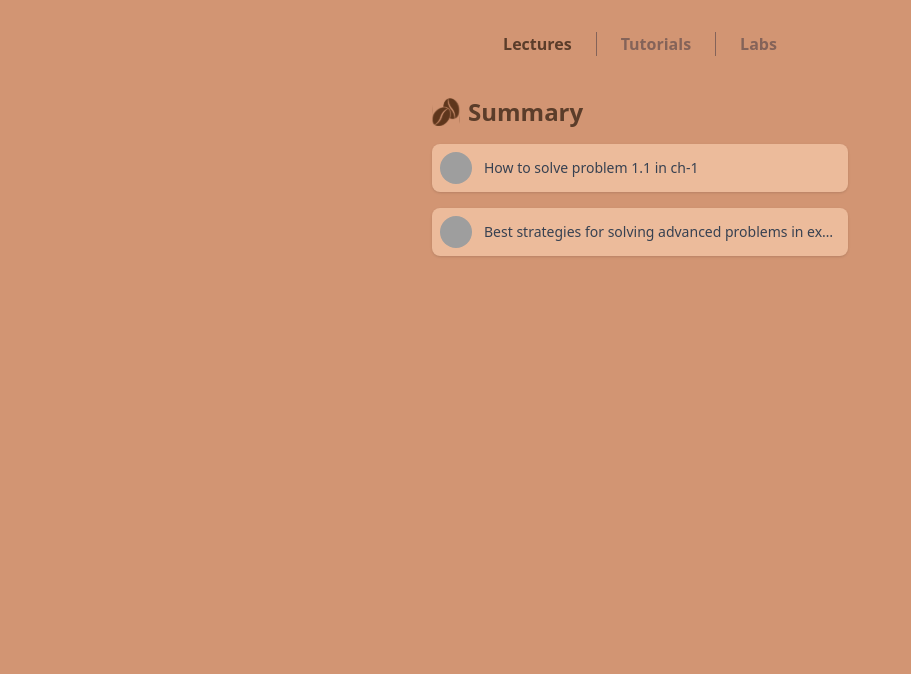
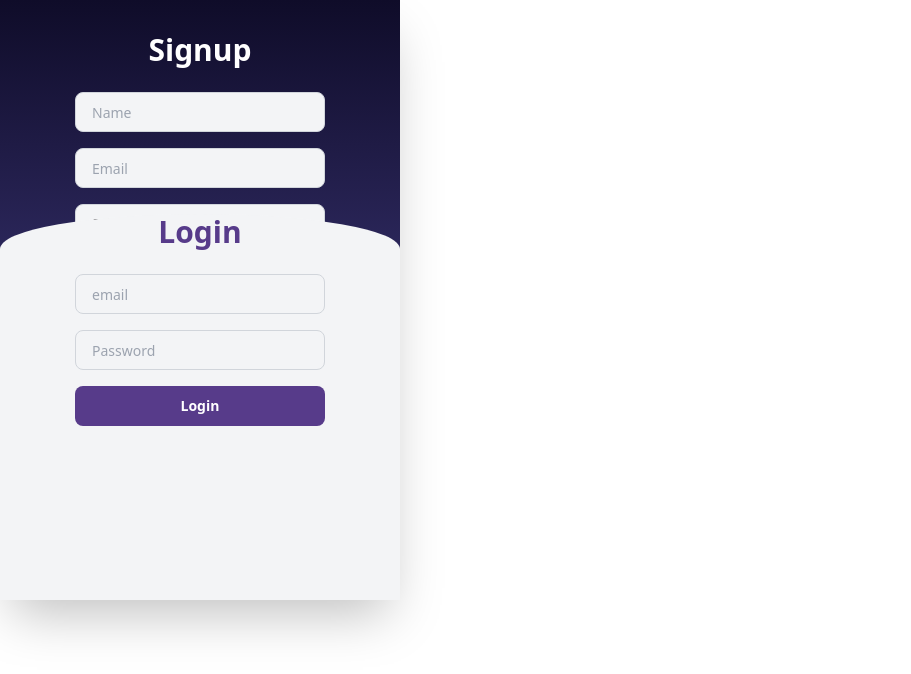
Before and after one commit to khushwant1234/brewww, a React (Vite) app in the folder frontend/: page /home in a window 1280 px wide. Shown: the top 674 px of the page, without its empty margins (0-911 px from the left). Built offline with nearby package versions, Linux system fonts and the light colour scheme; grey boxes are pictures that could not be loaded.

Commit message:
build: login works

```diff
--- a/frontend/src/App.jsx
+++ b/frontend/src/App.jsx
@@ -3,17 +3,11 @@ import { MemoryRouter, Routes, Route } from "react-router-dom";
 import { ToastContainer } from "react-toastify";
 import "react-toastify/dist/ReactToastify.css";
 import HomePage from "./pages/Homepage";
-import Test from "./pages/Test.jsx";
 import Lecture from "./pages/Lecture";
 import { getItem } from "./utils/storage.js";
 import { Navigate } from "react-router-dom";
-import Signup from "./pages/signup.jsx";
-import { LogIn } from "lucide-react";
-import Login from "./pages/login.jsx";
-import LectureList from "./pages/lectures.jsx";
-import ReferenceLinks from "./pages/links.jsx";
-import Auth from "./pages/Auth.jsx"
-import Notes from "./pages/Notes.jsx"
+import Auth from "./pages/Auth.jsx";
+import Notes from "./pages/Notes.jsx";
 // import { useState, useEffect } from "react";
 import { useState, useEffect } from "react";
 
@@ -96,6 +90,7 @@ const App = () => {
       />
       <MemoryRouter>
         <Routes>
+          {console.log("App.js")}
           <Route path="/" element={<CheckAuth element={<Auth />} />} />
           <Route
             path="/home"
--- a/frontend/src/main.jsx
+++ b/frontend/src/main.jsx
@@ -1,15 +1,15 @@
 /* eslint-disable no-unused-vars */
-import { StrictMode } from 'react'
-import { createRoot } from 'react-dom/client'
-import './index.css'
-import App from './App.jsx'
-import Signup from './pages/signup.jsx'
-import Login from './pages/login.jsx'
-import SummaryPage from './pages/summary.jsx'
-import ReferenceLinks from './pages/links.jsx'
+import { StrictMode } from "react";
+import { createRoot } from "react-dom/client";
+import "./index.css";
+import App from "./App.jsx";
+import Signup from "./pages/signup.jsx";
+import Login from "./pages/login.jsx";
+import SummaryPage from "./pages/summary.jsx";
+import ReferenceLinks from "./pages/links.jsx";
 
-createRoot(document.getElementById('root')).render(
+createRoot(document.getElementById("root")).render(
   <StrictMode>
-    <ReferenceLinks />
-  </StrictMode>,
-)
+    <App />
+  </StrictMode>
+);
--- a/frontend/src/pages/Homepage.jsx
+++ b/frontend/src/pages/Homepage.jsx
@@ -56,8 +56,7 @@ const Homepage = () => {
           <div className="flex items-center justify-between p-4 bg-[#D29573] text-white border-b border-white/20">
             <h1 className="text-lg font-semibold m-0">Your Classrooms</h1>
             <button
-              // onClick={handleLogout}
-              onClick={() => navigate("/tuah")} // test, remove later
+              onClick={handleLogout}
               className="text-gray-300 hover:text-yellow-500 transition-colors duration-300"
             >
               Logout
```
Also changed, not shown: 1 other file (tests, documents, lock files or other folders).
